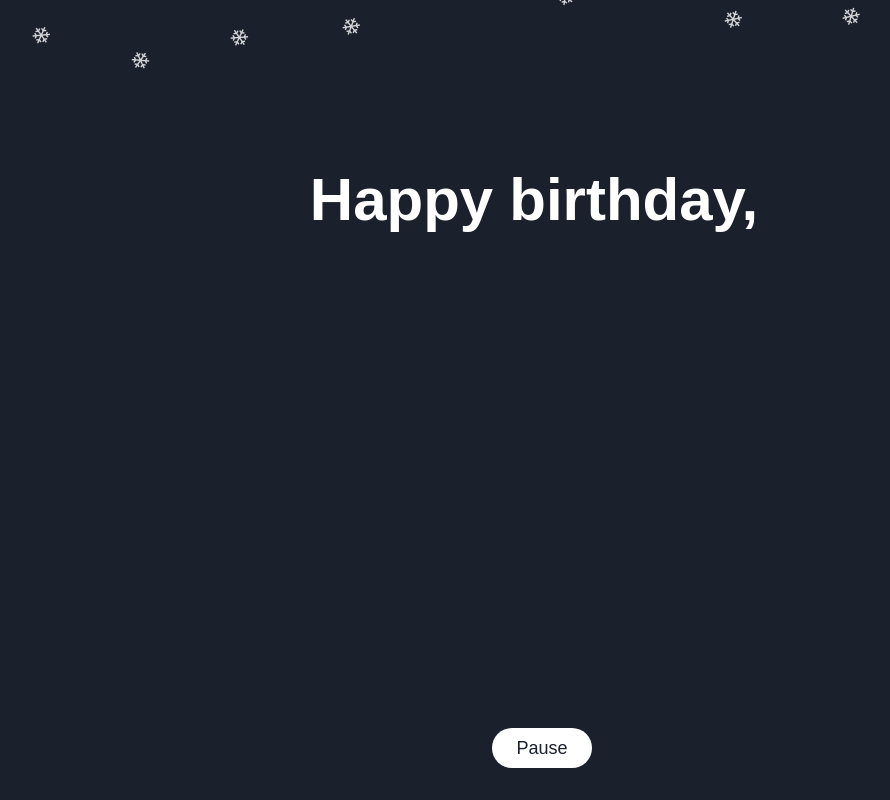
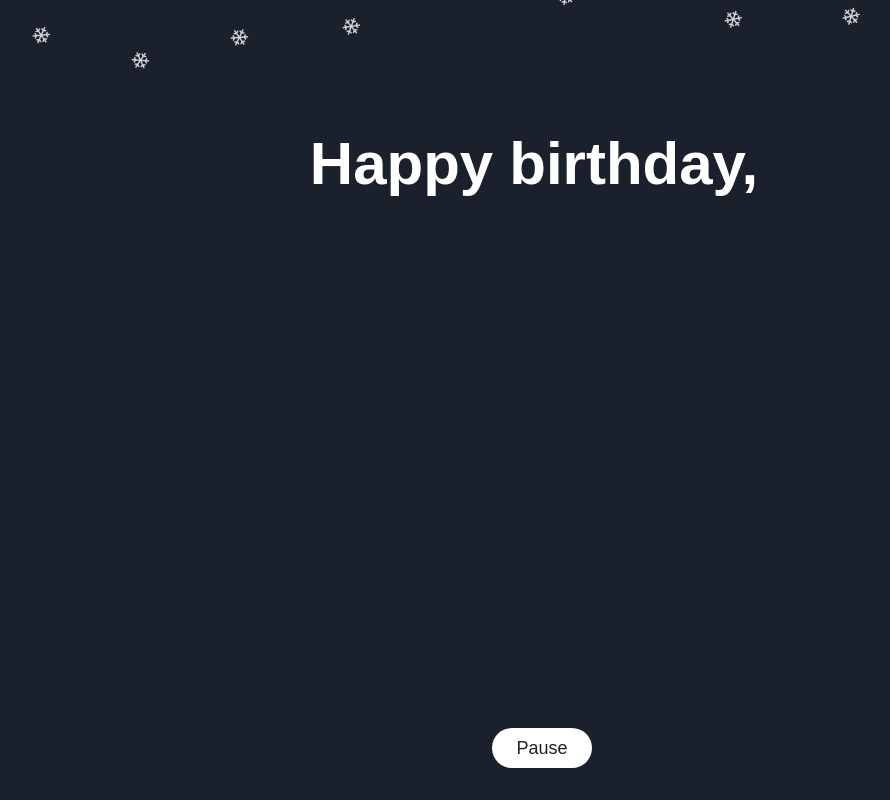
Before and after one commit to Cry0nicS/happy-birthday, a Next.js app: page / in a window 1280 px wide. Both pictures are taken after a click on the button "Play me". Shown: the whole page, without its empty margins (98-988 px from the left). Built offline with nearby package versions, Linux system fonts and the light colour scheme.

Commit message:
Fix page layout

```diff
--- a/src/app/page.tsx
+++ b/src/app/page.tsx
@@ -10,18 +10,17 @@ export default function Home() {
     const [isMusicPlaying, setIsMusicPlaying] = useState(false)
 
     return (
-        <main
-            className="min-h-screen flex flex-col items-center justify-center bg-[#1a202c] overflow-hidden relative">
-            {isPlaying && <Snowfall/>}
+        <main className="h-screen flex flex-col items-center justify-between bg-[#1a202c] overflow-hidden relative">
+            {isPlaying && <Snowfall />}
             <div className="flex-grow flex items-center justify-center w-full">
                 {isPlaying ? (
-                    <HeroSection isMusicPlaying={isMusicPlaying} setIsMusicPlaying={setIsMusicPlaying}/>
+                    <HeroSection isMusicPlaying={isMusicPlaying} setIsMusicPlaying={setIsMusicPlaying} />
                 ) : (
-                    <PlayButton isPlaying={isPlaying} setIsPlaying={setIsPlaying}/>
+                    <PlayButton isPlaying={isPlaying} setIsPlaying={setIsPlaying} />
                 )}
             </div>
             {isPlaying && (
-                <div className="absolute bottom-8 left-0 right-0 flex justify-center">
+                <div className="pb-8 w-full flex justify-center">
                     <PlayButton
                         isPlaying={isMusicPlaying}
                         setIsPlaying={setIsMusicPlaying}
```
